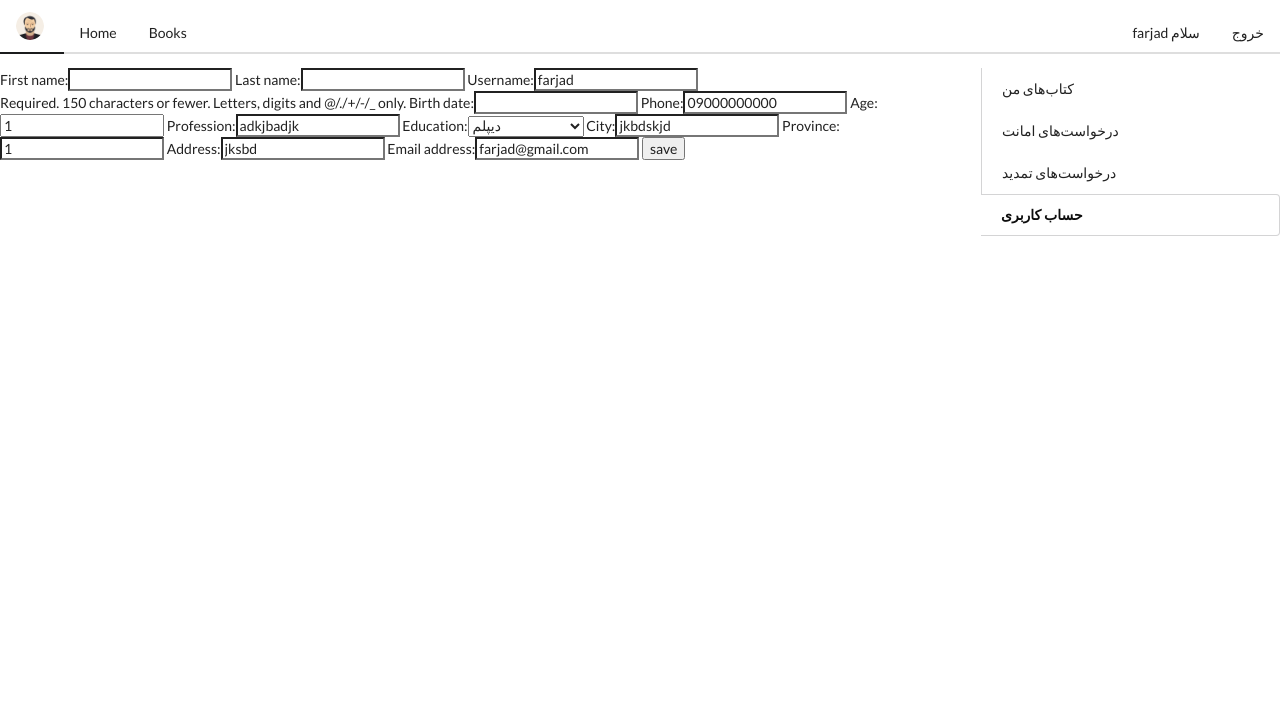
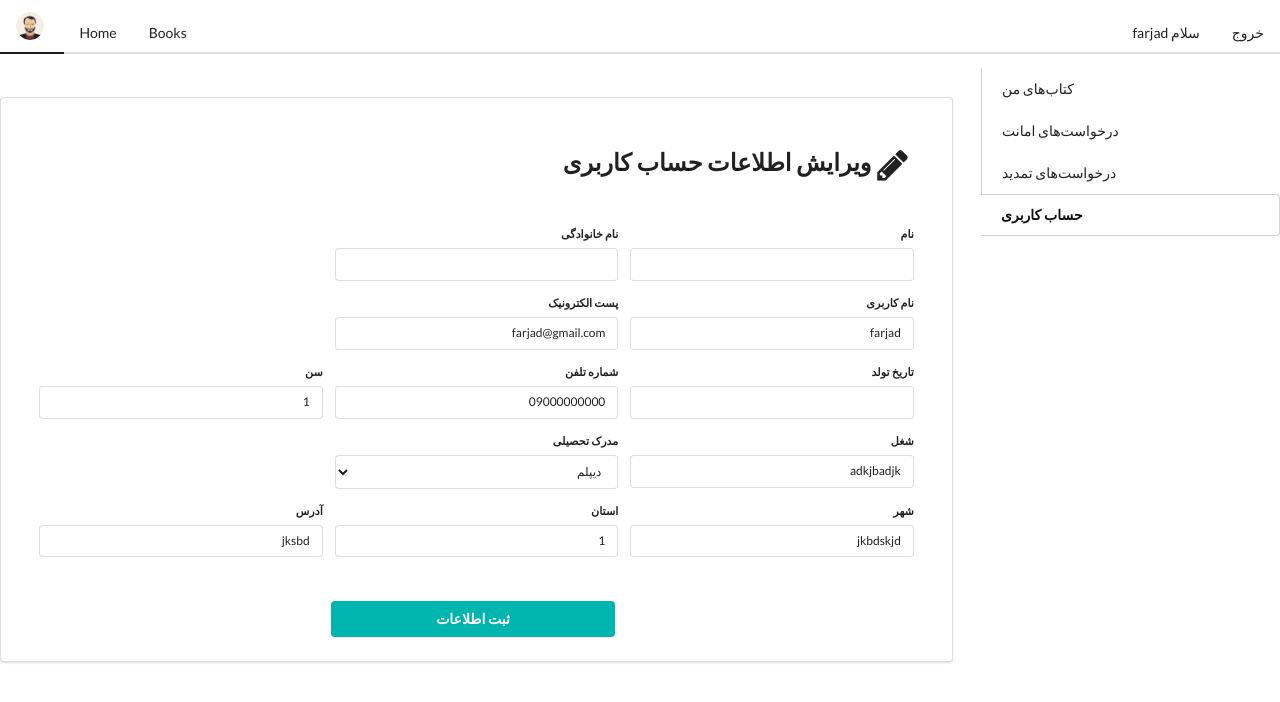
Before and after one commit to sadjadtavakoli/farjad-agile, a Django app: page /self/profile/edit/ in a window 1280 px wide. Shown: the top 702 px of the page. Run offline with Django 3.2, Linux system fonts and the light colour scheme; a user stored in the database is signed in; parts of the project's set-up code (start-up, migrations or seed data) failed here and were passed over.

Commit message:
edit profile html

```diff
--- a/members/templates/members/edit_profile.html
+++ b/members/templates/members/edit_profile.html
@@ -1,10 +1,108 @@
 {% extends 'members/__base_panel.html' %}
+{% load utils_tags %}
+{% load static %}
+{% block css %}
+    {{ block.super }}
+    <link rel="stylesheet" type="text/css" href="{% static 'books/css/submitBook.css' %}">
+{% endblock %}
+{% block js %}
+    {{ block.super }}
+{% endblock %}
+
 {% block content %}
+    {{ block.super }}
 
-    <form action="" method="post" id="edit_profile_form"
-          enctype="multipart/form-data" autocomplete="off">
-        {% csrf_token %}
-        {{ form }}
-    <input type="submit" value="save">
-    </form>
+    <div class="ui form tiny segment container " style="background-color: white ">
+
+        <h2 class="ui header" style="margin-top: 1%">
+            <i class="settings icon Write"></i>
+            <div class="content">
+                ویرایش اطلاعات حساب کاربری
+
+            </div>
+        </h2>
+<form action="" method="post" id="edit_profile_form"
+         enctype="multipart/form-data" autocomplete="off">
+            {% csrf_token %}
+            <div class="three fields" style="margin-top: 5%;">
+                <div class="field">
+                    <label>نام</label>
+
+                    {% field_tag form.first_name  %}
+                </div>
+                <div class="field">
+                    <label>نام خانوادگی</label>
+                    {% field_tag form.last_name %}
+                </div>
+            </div>
+            <div class="three fields">
+                <div class="field">
+                    <label>نام کاربری</label>
+                    {% field_tag form.username  %}
+                </div>
+                   <div class="field">
+                    <label>پست الکترونیک</label>
+                    {% field_tag form.email %}
+                </div>
+            </div>
+    <div class="three fields">
+                <div class="field">
+                    <label>تاریخ تولد</label>
+
+                    {% field_tag form.birth_date  %}
+                </div>
+                <div class="field">
+                    <label>شماره تلفن</label>
+                    {% field_tag form.phone %}
+                </div>
+           <div class="field">
+                    <label>سن</label>
+                    {% field_tag form.age %}
+                </div>
+            </div>
+        <div class="three fields">
+                <div class="field">
+                    <label>شغل</label>
+
+                    {% field_tag form.profession  %}
+                </div>
+                <div class="field">
+                    <label>مدرک تحصیلی</label>
+                    {% field_tag form.education %}
+                </div>
+            </div>
+            <div class="three fields">
+                <div class="field">
+                    <label>شهر</label>
+
+                    {% field_tag form.city  %}
+                </div>
+                <div class="field">
+                    <label>استان</label>
+                    {% field_tag form.province%}
+                </div>
+                  <div class="field">
+                    <label>آدرس</label>
+                    {% field_tag form.address %}
+                </div>
+            </div>
+
+
+            <div class="three fields" style="margin-top: 5%">
+                <div class="field"></div>
+                <div class="field">
+                    <button type="submit" class="ui fluid teal submit button">ثبت اطلاعات
+                    </button>
+                </div>
+                <div class="field"></div>
+            </div>
+
+
+        </form>
+    </div>
+
+
+
+
+
 {% endblock %}
```
